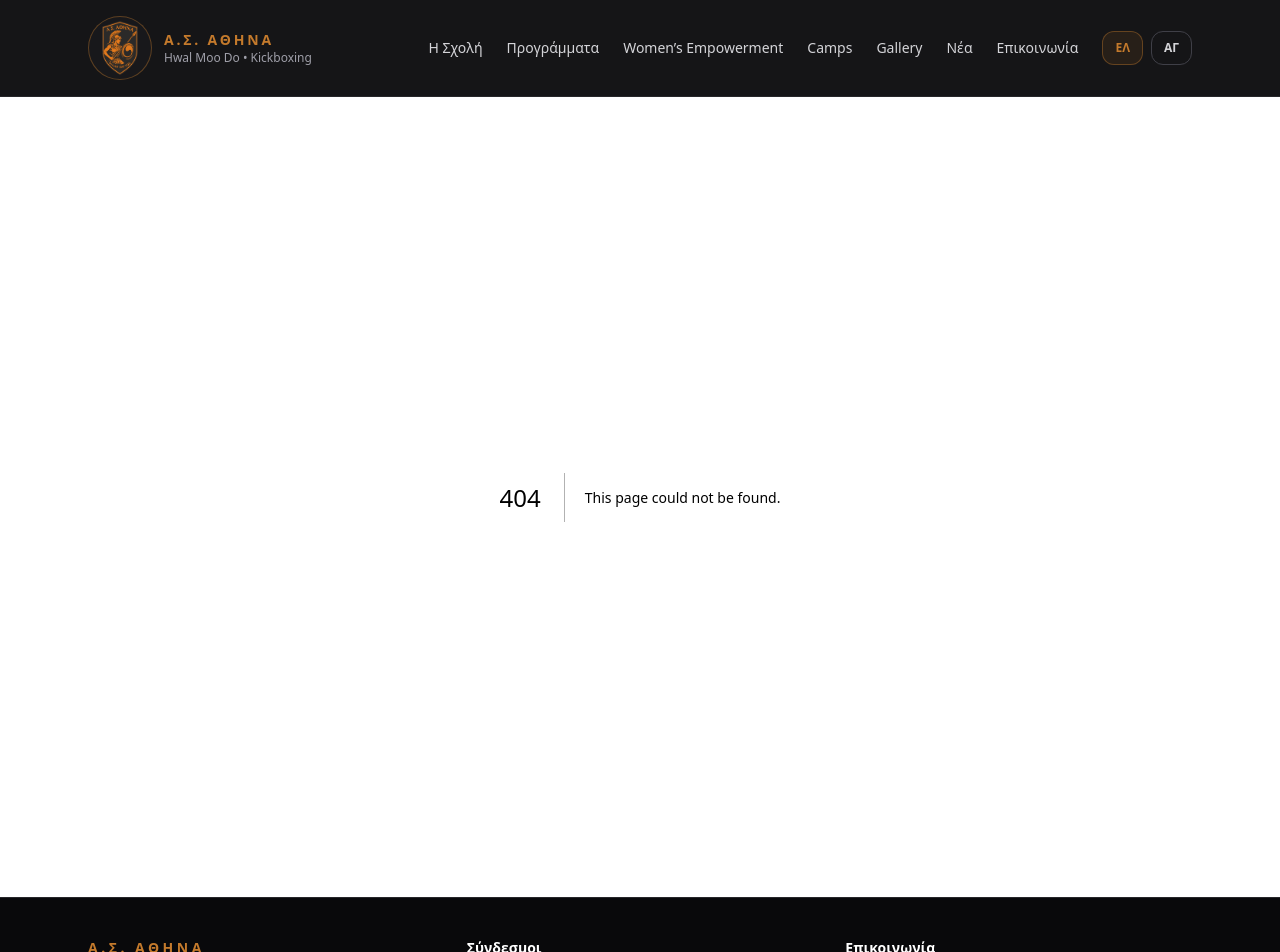
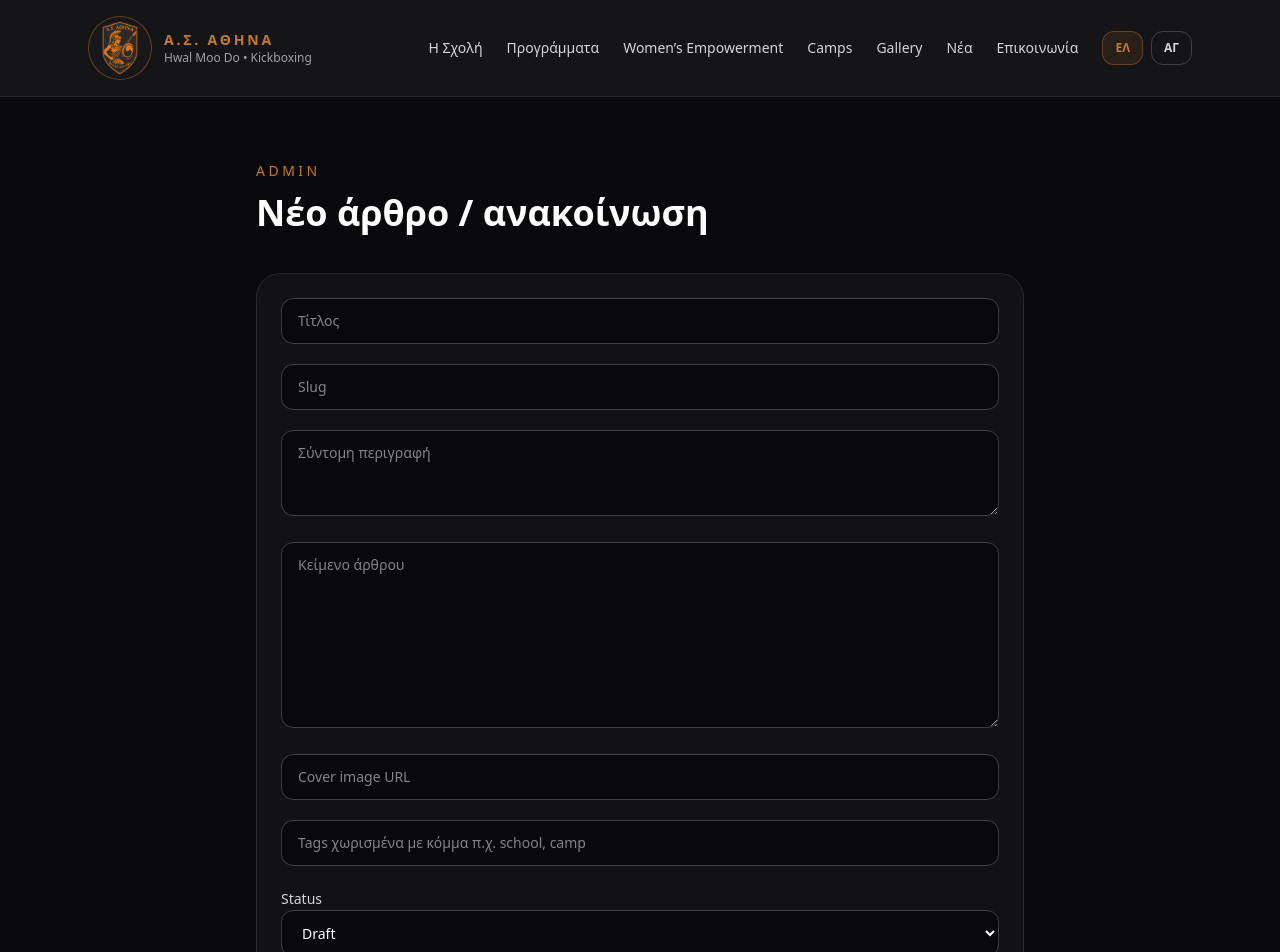
Before and after one commit to gantzoulis/athina-ac-site, a Next.js app: page /admin/news/new in a window 1280 px wide. Before the commit this address had no page. Shown: the top 952 px of the page. Built offline with nearby package versions, Linux system fonts and the light colour scheme; no server answers; sample sign-in values are in the browser's storage.

Commit message:
News Page - Added forms and authentication

```diff
--- /dev/null
+++ b/app/admin/login/page.tsx
@@ -0,0 +1,82 @@
+"use client";
+
+import { signInWithEmailAndPassword } from "firebase/auth";
+import { useRouter } from "next/navigation";
+import { useState } from "react";
+import { auth } from "@/lib/firebase-auth";
+
+export default function AdminLoginPage() {
+  const router = useRouter();
+
+  const [email, setEmail] = useState("");
+  const [password, setPassword] = useState("");
+  const [error, setError] = useState("");
+  const [loading, setLoading] = useState(false);
+
+  async function handleLogin(e: React.FormEvent) {
+    e.preventDefault();
+
+    setLoading(true);
+    setError("");
+
+    try {
+      await signInWithEmailAndPassword(auth, email, password);
+
+      router.push("/admin/news/new");
+    } catch (err) {
+      console.error(err);
+      setError("Λάθος στοιχεία σύνδεσης.");
+    } finally {
+      setLoading(false);
+    }
+  }
+
+  return (
+    <main className="flex min-h-screen items-center justify-center bg-zinc-950 px-6 text-white">
+      <form
+        onSubmit={handleLogin}
+        className="w-full max-w-md space-y-5 rounded-3xl border border-zinc-800 bg-zinc-900 p-8"
+      >
+        <div>
+          <p className="text-sm uppercase tracking-[0.3em] text-brand-primary">
+            Admin
+          </p>
+
+          <h1 className="mt-2 text-3xl font-bold">
+            Σύνδεση
+          </h1>
+        </div>
+
+        <input
+          type="email"
+          placeholder="Email"
+          value={email}
+          onChange={(e) => setEmail(e.target.value)}
+          className="w-full rounded-xl border border-zinc-700 bg-zinc-950 px-4 py-3"
+        />
+
+        <input
+          type="password"
+          placeholder="Password"
+          value={password}
+          onChange={(e) => setPassword(e.target.value)}
+          className="w-full rounded-xl border border-zinc-700 bg-zinc-950 px-4 py-3"
+        />
+
+        <button
+          type="submit"
+          disabled={loading}
+          className="w-full rounded-2xl bg-white px-5 py-3 font-semibold text-black"
+        >
+          {loading ? "Σύνδεση..." : "Σύνδεση"}
+        </button>
+
+        {error ? (
+          <p className="text-sm text-red-400">
+            {error}
+          </p>
+        ) : null}
+      </form>
+    </main>
+  );
+}
--- /dev/null
+++ b/app/admin/news/new/page.tsx
@@ -0,0 +1,180 @@
+"use client";
+
+import { addDoc, collection, serverTimestamp, Timestamp } from "firebase/firestore";
+import { useState } from "react";
+import { db } from "@/lib/firebase";
+import RequireAdmin from "@/components/admin/RequireAdmin";
+
+function createSlug(value: string) {
+  return value
+    .toLowerCase()
+    .trim()
+    .replace(/[ά]/g, "α")
+    .replace(/[έ]/g, "ε")
+    .replace(/[ή]/g, "η")
+    .replace(/[ίϊΐ]/g, "ι")
+    .replace(/[ό]/g, "ο")
+    .replace(/[ύϋΰ]/g, "υ")
+    .replace(/[ώ]/g, "ω")
+    .replace(/[^a-z0-9α-ω]+/g, "-")
+    .replace(/^-+|-+$/g, "");
+}
+
+export default function NewNewsPage() {
+  const [title, setTitle] = useState("");
+  const [slug, setSlug] = useState("");
+  const [excerpt, setExcerpt] = useState("");
+  const [content, setContent] = useState("");
+  const [coverImageUrl, setCoverImageUrl] = useState("");
+  const [tags, setTags] = useState("");
+  const [status, setStatus] = useState<"draft" | "published">("draft");
+  const [saving, setSaving] = useState(false);
+  const [message, setMessage] = useState("");
+
+  async function handleSave(e: React.FormEvent) {
+    e.preventDefault();
+    setSaving(true);
+    setMessage("");
+
+    try {
+      const finalSlug = slug || createSlug(title);
+
+      await addDoc(collection(db, "news"), {
+        title,
+        slug: finalSlug,
+        excerpt,
+        content,
+        coverImageUrl,
+        tags: tags
+          .split(",")
+          .map((tag) => tag.trim())
+          .filter(Boolean),
+        status,
+        publishedAt: status === "published" ? Timestamp.now() : null,
+        createdAt: serverTimestamp(),
+        updatedAt: serverTimestamp(),
+        social: {
+          facebookPostUrl: "",
+          instagramPostUrl: "",
+          tiktokUrl: "",
+          youtubeUrl: "",
+        },
+      });
+
+      setMessage("Το νέο αποθηκεύτηκε επιτυχώς.");
+      setTitle("");
+      setSlug("");
+      setExcerpt("");
+      setContent("");
+      setCoverImageUrl("");
+      setTags("");
+      setStatus("draft");
+    } catch (error) {
+      console.error(error);
+      setMessage("Κάτι πήγε στραβά στην αποθήκευση.");
+    } finally {
+      setSaving(false);
+    }
+  }
+
+  return (
+    <RequireAdmin>
+    <main className="min-h-screen bg-zinc-950 px-6 py-16 text-white">
+      <div className="mx-auto max-w-3xl">
+        <p className="text-sm uppercase tracking-[0.25em] text-brand-primary">
+          Admin
+        </p>
+
+        <h1 className="mt-3 text-4xl font-bold">Νέο άρθρο / ανακοίνωση</h1>
+
+        <form
+          onSubmit={handleSave}
+          className="mt-10 space-y-5 rounded-3xl border border-zinc-800 bg-zinc-900/60 p-6"
+        >
+          <input
+            value={title}
+            onChange={(e) => {
+              setTitle(e.target.value);
+              setSlug(createSlug(e.target.value));
+            }}
+            placeholder="Τίτλος"
+            required
+            className="w-full rounded-xl border border-zinc-700 bg-zinc-950 px-4 py-3 text-sm"
+          />
+
+          <input
+            value={slug}
+            onChange={(e) => setSlug(e.target.value)}
+            placeholder="Slug"
+            required
+            className="w-full rounded-xl border border-zinc-700 bg-zinc-950 px-4 py-3 text-sm"
+          />
+
+          <textarea
+            value={excerpt}
+            onChange={(e) => setExcerpt(e.target.value)}
+            placeholder="Σύντομη περιγραφή"
+            required
+            rows={3}
+            className="w-full rounded-xl border border-zinc-700 bg-zinc-950 px-4 py-3 text-sm"
+          />
+
+          <textarea
+            value={content}
+            onChange={(e) => setContent(e.target.value)}
+            placeholder="Κείμενο άρθρου"
+            required
+            rows={8}
+            className="w-full rounded-xl border border-zinc-700 bg-zinc-950 px-4 py-3 text-sm"
+          />
+
+          <input
+            value={coverImageUrl}
+            onChange={(e) => setCoverImageUrl(e.target.value)}
+            placeholder="Cover image URL"
+            className="w-full rounded-xl border border-zinc-700 bg-zinc-950 px-4 py-3 text-sm"
+          />
+
+          <input
+            value={tags}
+            onChange={(e) => setTags(e.target.value)}
+            placeholder="Tags χωρισμένα με κόμμα π.χ. school, camp"
+            className="w-full rounded-xl border border-zinc-700 bg-zinc-950 px-4 py-3 text-sm"
+          />
+
+          <div className="space-y-2">
+            <label
+                htmlFor="news-status"
+                className="text-sm font-medium text-zinc-300"
+            >
+                Status
+            </label>
+
+                <select
+                    id="news-status"
+                    value={status}
+                    onChange={(e) => {
+                    setStatus(e.target.value as "draft" | "published")
+                    }}
+                    className="w-full rounded-xl border border-zinc-700 bg-zinc-950 px-4 py-3 text-sm"
+                >
+                    <option value="draft">Draft</option>
+                    <option value="published">Published</option>
+                </select>
+            </div>
+
+          <button
+            type="submit"
+            disabled={saving}
+            className="w-full rounded-2xl bg-white px-5 py-3 font-semibold text-zinc-950 transition hover:bg-zinc-200 disabled:opacity-60"
+          >
+            {saving ? "Αποθήκευση..." : "Αποθήκευση"}
+          </button>
+
+          {message ? <p className="text-sm text-zinc-300">{message}</p> : null}
+        </form>
+      </div>
+    </main>
+    </RequireAdmin>
+  );
+}
--- /dev/null
+++ b/components/admin/RequireAdmin.tsx
@@ -0,0 +1,44 @@
+"use client";
+
+import { onAuthStateChanged, type User } from "firebase/auth";
+import { useRouter } from "next/navigation";
+import { useEffect, useState } from "react";
+import { auth } from "@/lib/firebase-auth";
+
+export default function RequireAdmin({
+  children,
+}: {
+  children: React.ReactNode;
+}) {
+  const router = useRouter();
+  const [user, setUser] = useState<User | null>(null);
+  const [checking, setChecking] = useState(true);
+
+  useEffect(() => {
+    const unsubscribe = onAuthStateChanged(auth, (currentUser) => {
+      if (!currentUser) {
+        router.replace("/admin/login");
+        return;
+      }
+
+      setUser(currentUser);
+      setChecking(false);
+    });
+
+    return () => unsubscribe();
+  }, [router]);
+
+  if (checking) {
+    return (
+      <main className="flex min-h-screen items-center justify-center bg-zinc-950 text-white">
+        <p className="text-sm text-zinc-400">Έλεγχος πρόσβασης...</p>
+      </main>
+    );
+  }
+
+  if (!user) {
+    return null;
+  }
+
+  return <>{children}</>;
+}
--- a/components/sections/NewsPreview.tsx
+++ b/components/sections/NewsPreview.tsx
@@ -8,6 +8,7 @@ import { ui } from "@/content/ui";
 import { useEffect, useState } from "react";
 import { getPublishedNews } from "@/lib/news";
 import type { NewsPost } from "@/content/news.types";
+import NewsCard from "@/components/ui/NewsCard";
 
 type NewsPreviewProps = {
   locale: SiteLocale;
@@ -61,15 +62,11 @@ export default function NewsPreview({locale,}:NewsPreviewProps) {
             <p className="text-zinc-500">No news yet.</p>
           ) : (
             posts.map((post) => (
-                <div key={post.id} className="space-y-2">
-                  <h3 className="text-lg font-semibold text-zinc-900">
-                    {post.title} [ {post.publishedAt?.toLocaleDateString()} ]
-                  </h3>
-
-                  <p className="text-sm text-zinc-600">
-                    {post.excerpt}
-                  </p>
-                </div>
+              <NewsCard
+                key={post.id}
+                post={post}
+                cta={t.cta}
+              />
             ))
           )}
         </div>
--- /dev/null
+++ b/lib/firebase-auth.ts
@@ -0,0 +1,17 @@
+import { getAuth } from "firebase/auth";
+import { initializeApp, getApps } from "firebase/app";
+
+const firebaseConfig = {
+  apiKey: process.env.NEXT_PUBLIC_FIREBASE_API_KEY,
+  authDomain: process.env.NEXT_PUBLIC_FIREBASE_AUTH_DOMAIN,
+  projectId: process.env.NEXT_PUBLIC_FIREBASE_PROJECT_ID,
+  storageBucket: process.env.NEXT_PUBLIC_FIREBASE_STORAGE_BUCKET,
+  messagingSenderId: process.env.NEXT_PUBLIC_FIREBASE_MESSAGING_SENDER_ID,
+  appId: process.env.NEXT_PUBLIC_FIREBASE_APP_ID,
+};
+
+const app = getApps().length
+  ? getApps()[0]
+  : initializeApp(firebaseConfig);
+
+export const auth = getAuth(app);
```
Also changed, not shown: public/images/news-placeholder.jpg (added). Lines whose indentation alone changed are shown as unchanged.
